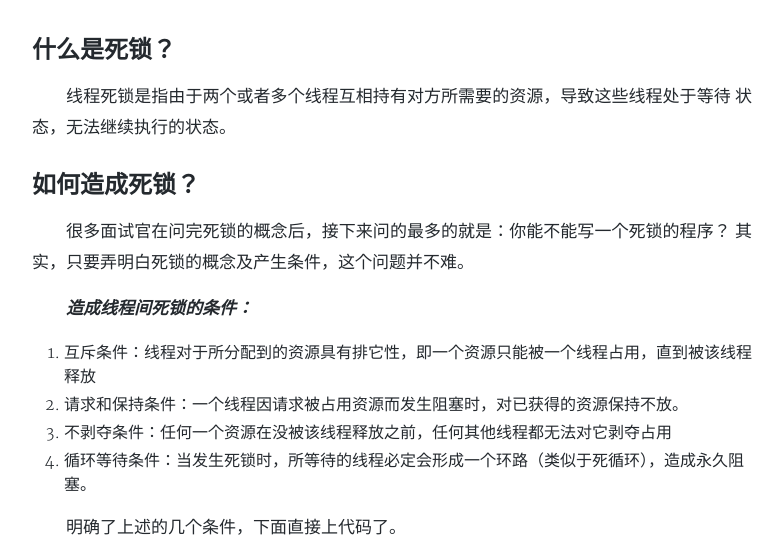
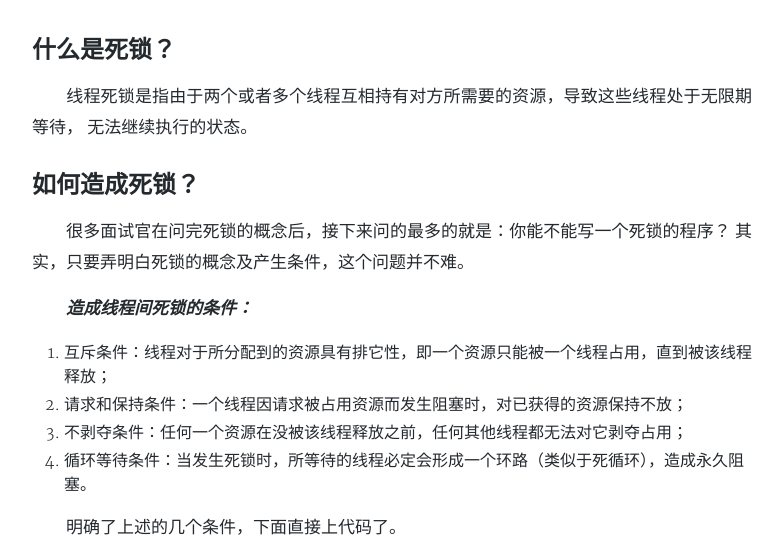
Before and after one commit to yeslsl/never-ever-ver-er-r.github.io, a Jekyll site: the page built from _posts/2019-06-30-死锁与死锁分析.md, in a window 1280 px wide and 900 px high, scrolled down 290 px, cut to the strip 174-900 px from the top of the window. Shown: the top 537 px of the strip, without its empty margins (248-1031 px from the left). Built offline with Jekyll 4.4.1, drawn with Linux system fonts in a browser that asks for light colours; nearby versions of some CDN libraries; a style sheet for code colours, icons or effects is not loaded; some of the changed text lies outside the part shown.

Commit message:
死锁及死锁分析 格式调整及表述完善

```diff
--- a/_posts/2019-06-30-死锁与死锁分析.md
+++ b/_posts/2019-06-30-死锁与死锁分析.md
@@ -9,17 +9,17 @@ tags: java 死锁 死锁分析 Dead Lock
 ---
 
 ## 什么是死锁？
-　　线程死锁是指由于两个或者多个线程互相持有对方所需要的资源，导致这些线程处于等待
-状态，无法继续执行的状态。
+　　线程死锁是指由于两个或者多个线程互相持有对方所需要的资源，导致这些线程处于无限期等待，
+无法继续执行的状态。
 
 ## 如何造成死锁？
 　　很多面试官在问完死锁的概念后，接下来问的最多的就是：你能不能写一个死锁的程序？
 其实，只要弄明白死锁的概念及产生条件，这个问题并不难。
 
 　　**_造成线程间死锁的条件：_**
-1. 互斥条件：线程对于所分配到的资源具有排它性，即一个资源只能被一个线程占用，直到被该线程释放
-2. 请求和保持条件：一个线程因请求被占用资源而发生阻塞时，对已获得的资源保持不放。
-3. 不剥夺条件：任何一个资源在没被该线程释放之前，任何其他线程都无法对它剥夺占用
+1. 互斥条件：线程对于所分配到的资源具有排它性，即一个资源只能被一个线程占用，直到被该线程释放；
+2. 请求和保持条件：一个线程因请求被占用资源而发生阻塞时，对已获得的资源保持不放；
+3. 不剥夺条件：任何一个资源在没被该线程释放之前，任何其他线程都无法对它剥夺占用；
 4. 循环等待条件：当发生死锁时，所等待的线程必定会形成一个环路（类似于死循环），造成永久阻塞。
 
 　　明确了上述的几个条件，下面直接上代码了。
```
Also changed, not shown: other parts of _posts/2019-06-30-死锁与死锁分析.md (+3 -3 lines).
